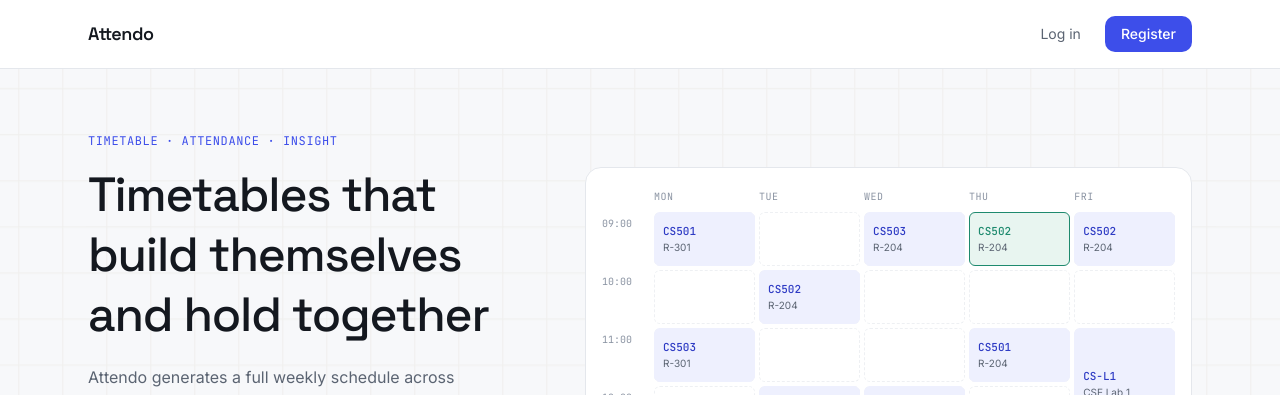
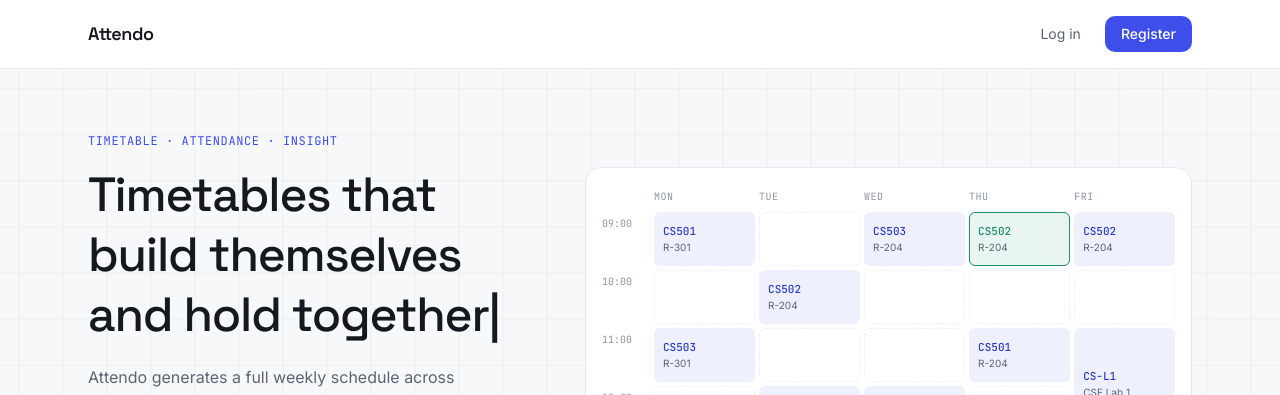
Before and after one commit to joydeep-devx/attendo, a React (Vite) app in the folder frontend/: page / in a window 1280 px wide. Shown: the top 395 px of the page. Built offline with nearby package versions, Linux system fonts and the light colour scheme; no server answers.

Commit message:
feat: add typewriter effect to hero heading

```diff
--- /dev/null
+++ b/frontend/src/components/TextType.jsx
@@ -0,0 +1,51 @@
+import { useEffect, useState } from 'react'
+import { useReducedMotion } from 'motion/react'
+
+function TextType({ text, speed = 45, startDelay = 400, className = '' }) {
+  const [count, setCount] = useState(0)
+  const reduceMotion = useReducedMotion()
+
+  useEffect(() => {
+    if (reduceMotion) {
+      setCount(text.length)
+      return
+    }
+
+    setCount(0)
+    let intervalId
+
+    const timeoutId = setTimeout(() => {
+      intervalId = setInterval(() => {
+        setCount((prev) => {
+          if (prev >= text.length) {
+            clearInterval(intervalId)
+            return prev
+          }
+          return prev + 1
+        })
+      }, speed)
+    }, startDelay)
+
+    return () => {
+      clearTimeout(timeoutId)
+      clearInterval(intervalId)
+    }
+  }, [text, speed, startDelay, reduceMotion])
+
+  const isDone = count >= text.length
+
+  return (
+    <span className={`grid ${className}`} aria-label={text}>
+      <span className="invisible col-start-1 row-start-1" aria-hidden="true">
+        {text}
+      </span>
+
+      <span className="col-start-1 row-start-1" aria-hidden="true">
+        {text.slice(0, count)}
+        <span className={`text-ink ${isDone ? 'animate-blink' : ''}`}>|</span>
+      </span>
+    </span>
+  )
+}
+
+export default TextType
--- a/frontend/src/index.css
+++ b/frontend/src/index.css
@@ -32,6 +32,18 @@
     --radius-sm: 6px;
     --radius-md: 10px;
     --radius-lg: 16px;
+
+    --animate-blink: blink 1s step-end infinite;
+
+    @keyframes blink {
+        0%,
+        100% {
+            opacity: 1;
+        }
+        50% {
+            opacity: 0;
+        }
+    }
 }
 
 @layer base {
--- a/frontend/src/pages/Landing/Landing.jsx
+++ b/frontend/src/pages/Landing/Landing.jsx
@@ -5,6 +5,7 @@
 import HowItWorks from "./HowItWorks";
 import ConflictChecks from "./ConflictChecks";
 import SquaresBackground from "../../components/SquaresBackground";
+import TextType from "../../components/TextType";
 
 const ROLES = [
     {
@@ -77,8 +78,7 @@
                                 Timetable · Attendance · Insight
                             </p>
                             <h1 className="mt-4 font-display text-4xl leading-tight tracking-tight text-ink sm:text-5xl">
-                                Timetables that build themselves and hold
-                                together
+                                <TextType text="Timetables that build themselves and hold together" />
                             </h1>
                             <p className="mt-5 max-w-md text-slate">
                                 Attendo generates a full weekly schedule across
```
